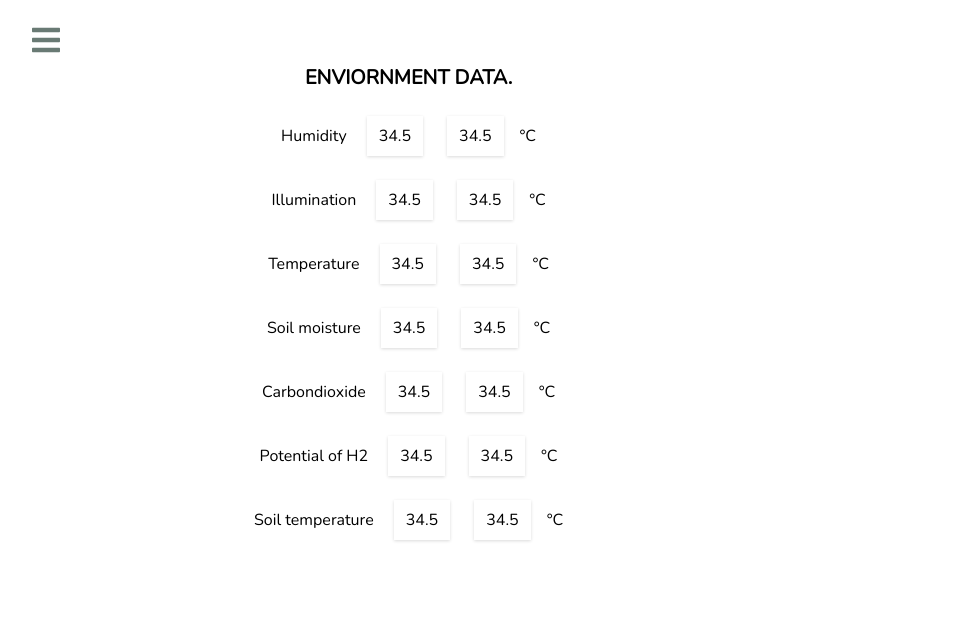
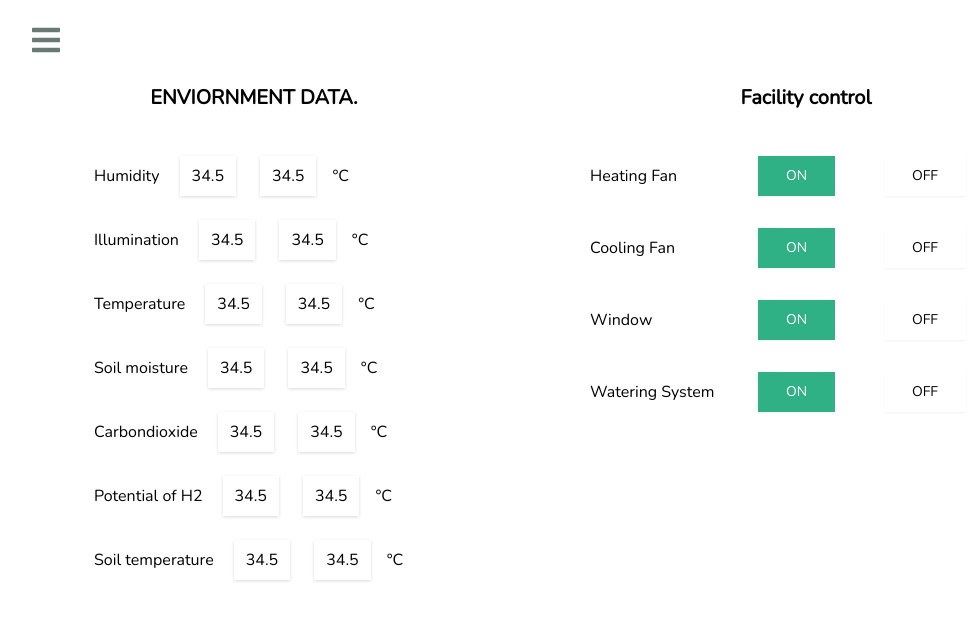
Before and after one commit to Greenhouse-RW/greenhouse-v2, a React (Create React App) app: page /reports in a window 1280 px wide. Shown: the top 620 px of the page, without its empty margins (2-971 px from the left). Built offline with nearby package versions, Linux system fonts and the light colour scheme.

Commit message:
facility control

```diff
--- a/src/App.css
+++ b/src/App.css
@@ -1,5 +1,7 @@
-
-
 body {
   font-family: "Nunito", sans-serif;
 }
+
+.bg-dgreen {
+  background-color: #30b185;
+}
--- a/src/components/EnvironmentData/Data.js
+++ b/src/components/EnvironmentData/Data.js
@@ -1,16 +1,15 @@
-import React from 'react'
+import React from "react";
 
 export const Data = () => {
-    return (
-        <div>
-        <div className="  pl-64 pt-16 fixed overflow-auto">
-        <h1 className="text-xl text-black text-center font-bold pb-6">
+  return (
+    <div className="flex w-full space-x-10 flex-wrap">
+      <div className=" pt-16 mt-5 w-2/5">
+        <h1 className="text-xl text-black font-bold text-center pb-6">
           ENVIORNMENT DATA.
         </h1>
 
-        <ul className="flex flex-col justify-center items-center">
-
-        <li className="flex  text-black text-base">
+        <ul className="flex flex-col ml-24 mt-5 text-center">
+          <li className="flex  text-black text-base">
             {" "}
             <li className="pb-6 mt-2">Humidity</li>{" "}
             <li className="number1 ml-5 mr-4 mb-6 pl-3 pr-3 py-2">34.5</li>{" "}
@@ -34,7 +33,6 @@ export const Data = () => {
             <p className="mt-2">&#176;C</p>{" "}
           </li>
 
-
           <li className="flex  text-black text-base">
             {" "}
             <li className="pb-6 mt-2">Soil moisture</li>{" "}
@@ -42,7 +40,6 @@ export const Data = () => {
             <li className="number1 ml-2 mr-4 mb-6 pl-3 pr-3 py-2">34.5</li>{" "}
             <p className="mt-2">&#176;C</p>{" "}
           </li>
-
 
           <li className="flex  text-black text-base">
             {" "}
@@ -60,7 +57,6 @@ export const Data = () => {
             <p className="mt-2">&#176;C</p>{" "}
           </li>
 
-
           <li className="flex  text-black text-base">
             {" "}
             <li className="pb-6 mt-2">Soil temperature</li>{" "}
@@ -68,11 +64,51 @@ export const Data = () => {
             <li className="number1 ml-2 mr-4 mb-6 pl-3 pr-3 py-2">34.5</li>{" "}
             <p className="mt-2">&#176;C</p>{" "}
           </li>
-
         </ul>
       </div>
-
-
+      <div className="mt-5 w-2/5 text-center pt-16 mt-5 relative">
+        <div className="text-xl text-black font-bold text-center  pb-6 ">
+          Facility control
+        </div>
+        <div className="ml-10 flex flex-col mt-5 space-y-10">
+          <div className="flex space-x-10 relative">
+            <div className="mt-2">Heating Fan</div>
+            <div className="bg-dgreen shadow-sm flex justify-center align-center py-2.5 px-7 h-10 text-sm text-white absolute left-32">
+              ON
+            </div>
+            <div className="flex shadow-sm justify-center text-sm align-center py-2.5 px-7 h-10 absolute right-24">
+              OFF
+            </div>
+          </div>
+          <div className="flex space-x-10 relative">
+            <div className="mt-2">Cooling Fan</div>
+            <div className="bg-dgreen shadow-sm flex justify-center align-center py-2.5 text-sm px-7 h-10 text-white absolute left-32">
+              ON
+            </div>
+            <div className="flex shadow-sm justify-center align-center py-2.5 text-sm px-7 h-10 absolute right-24">
+              OFF
+            </div>
+          </div>
+          <div className="flex space-x-10 relative">
+            <div className="mt-2">Window</div>
+            <div className="bg-dgreen shadow-sm flex justify-center align-center py-2.5 text-sm px-7 h-10 text-white absolute left-32">
+              ON
+            </div>
+            <div className="flex shadow-sm justify-center align-center py-2.5 text-sm px-7 h-10 absolute right-24">
+              OFF
+            </div>
+          </div>
+          <div className="flex space-x-10 relative">
+            <div className="mt-2">Watering System</div>
+            <div className="bg-dgreen shadow-sm flex justify-center align-center py-2.5 text-sm px-7 h-10 text-white absolute left-32">
+              ON
+            </div>
+            <div className="flex shadow-sm justify-center align-center py-2.5 text-sm px-7 h-10 absolute right-24">
+              OFF
+            </div>
+          </div>
+        </div>
       </div>
-    )
-}
+    </div>
+  );
+};
```
Also changed, not shown: 1 other file (tests, documents, lock files or other folders).
